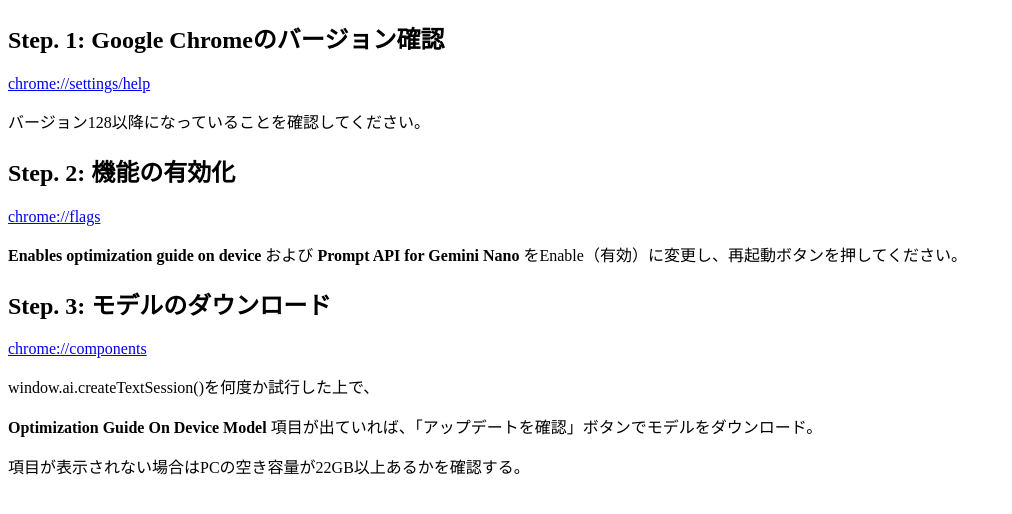
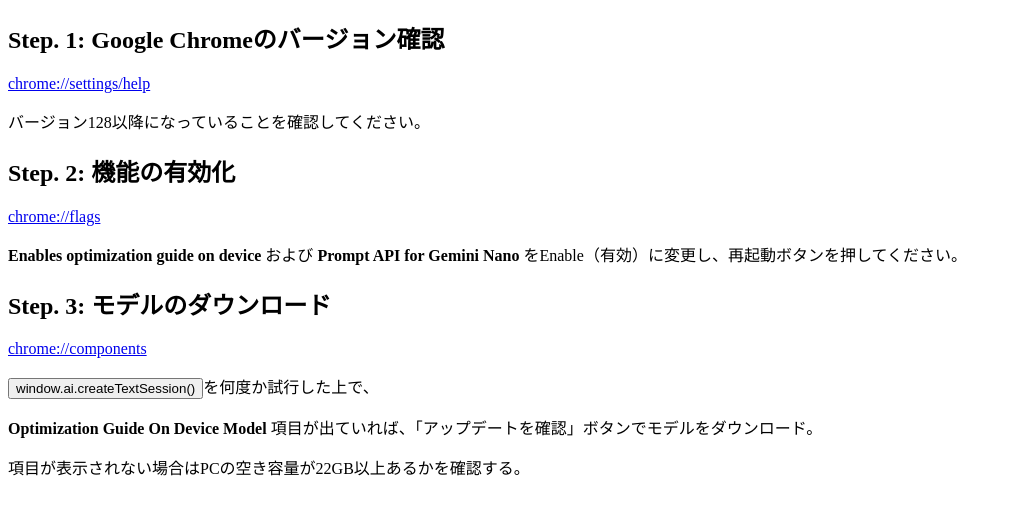
Before and after one commit to blue1st/gemini-nano-tester, a Nuxt app: page / in a window 1280 px wide. Shown: the top 514 px of the page, without its empty margins (0-1012 px from the left). Built offline with nearby package versions, Linux system fonts and the light colour scheme.

Commit message:
fix html

```diff
--- a/components/Guide.vue
+++ b/components/Guide.vue
@@ -23,7 +23,7 @@
       <h2>Step. 3: モデルのダウンロード</h2>
       <div>
         <a href="chrome://components">chrome://components</a>
-        <p><a @click="createSession">window.ai.createTextSession()</a>を何度か試行した上で、</p>
+        <p><button @click="createSession">window.ai.createTextSession()</button>を何度か試行した上で、</p>
         <p>
           <b>Optimization Guide On Device Model </b>
           項目が出ていれば、「アップデートを確認」ボタンでモデルをダウンロード。
```
